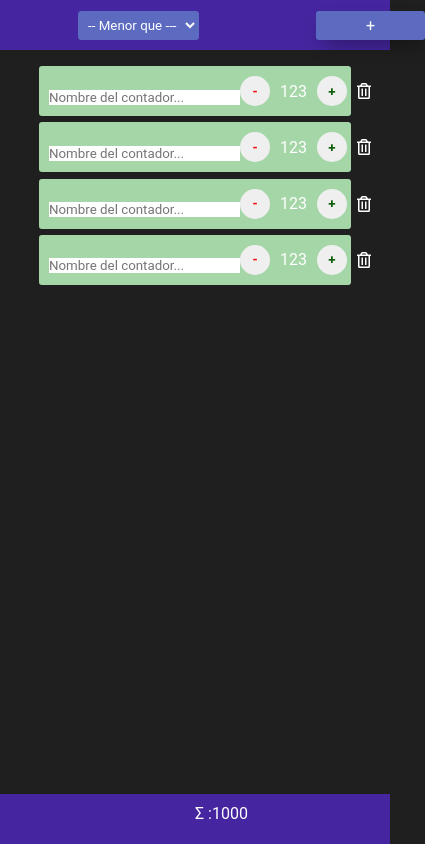
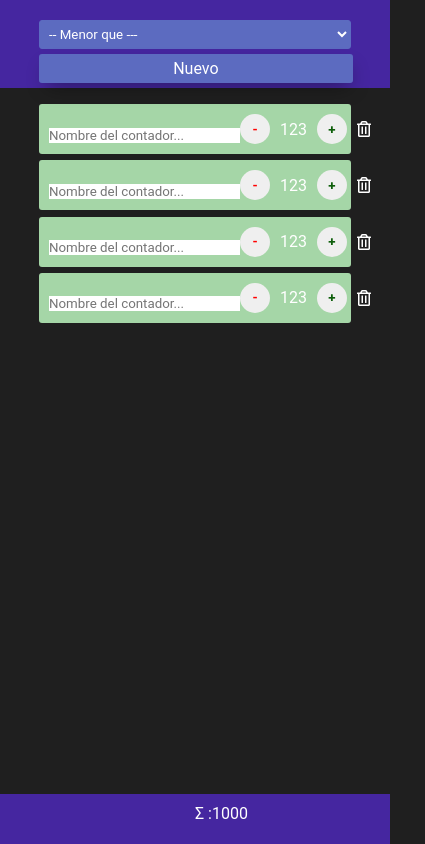
Before and after one commit to shashinvision/front_heroes, a Nuxt app: page / in a window 390 px wide. Shown: the whole page, 425 px wide, since content can reach past the window. Built offline with nearby package versions, Linux system fonts and the light colour scheme.

Commit message:
ADD responsive

```diff
--- a/components/modal.vue
+++ b/components/modal.vue
@@ -1,6 +1,6 @@
 <template>
   <div>
-    <a href="#miModal" class="activacion">+</a>
+    <a href="#miModal" class="activacion">Nuevo</a>
     <div id="miModal" class="modal">
       <div class="modal-contenido">
         <a href="#" class="cerrar">X</a>
@@ -73,11 +73,18 @@ a {
   color: white;
   font-weight: bold;
 }
-@media (max-width: 376px) {
+@media (max-width: 621px) {
   .activacion {
-    width: 100% !important;
-    padding-left: 9em;
-    padding-right: 9em;
+    padding-left: 45%;
+    padding-right: 45%;
+    margin-right: 10%;
+  }
+}
+@media (max-width: 450px) {
+  .activacion {
+    padding-left: 43% !important;
+    padding-right: 43% !important;
+    margin-right: 10%;
   }
 }
 </style>
--- a/layouts/headerFront.vue
+++ b/layouts/headerFront.vue
@@ -47,7 +47,7 @@ select {
   color: white;
 }
 
-@media (max-width: 376px) {
+@media (max-width: 621px) {
   .col-6 {
     width: 80%;
     margin: 0 auto !important;
@@ -63,7 +63,7 @@ select {
   select {
     width: 100% !important;
   }
-  button {
+  modal {
     width: 100% !important;
   }
 }
```
